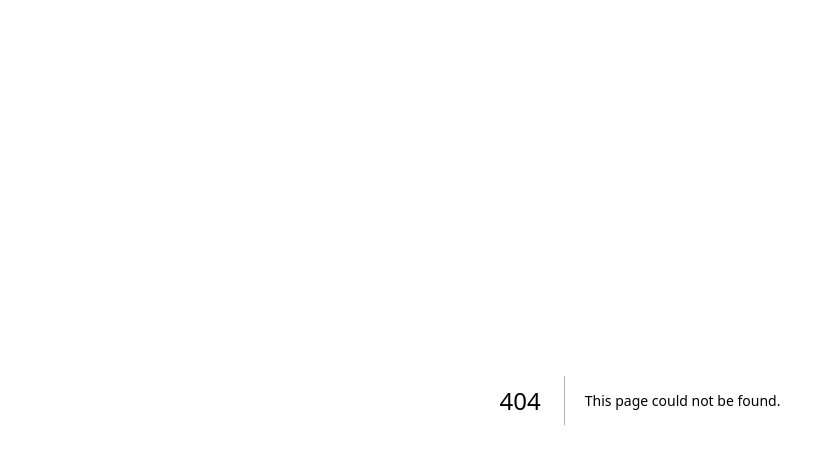
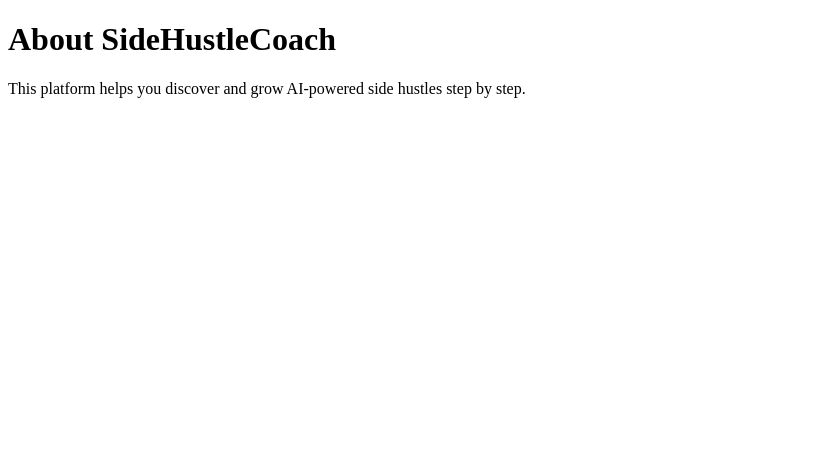
Before and after one commit to suhaybsufi-commits/SideHustleCoach, a Next.js app: page /about in a window 1280 px wide. Before the commit this address had no page. Shown: the top 464 px of the page, without its empty margins (0-835 px from the left). Built offline with nearby package versions, Linux system fonts and the light colour scheme.

Commit message:
Create about.js

```diff
--- /dev/null
+++ b/pages/about.js
@@ -0,0 +1,8 @@
+export default function About() {
+  return (
+    <div>
+      <h1>About SideHustleCoach</h1>
+      <p>This platform helps you discover and grow AI-powered side hustles step by step.</p>
+    </div>
+  );
+}
```
